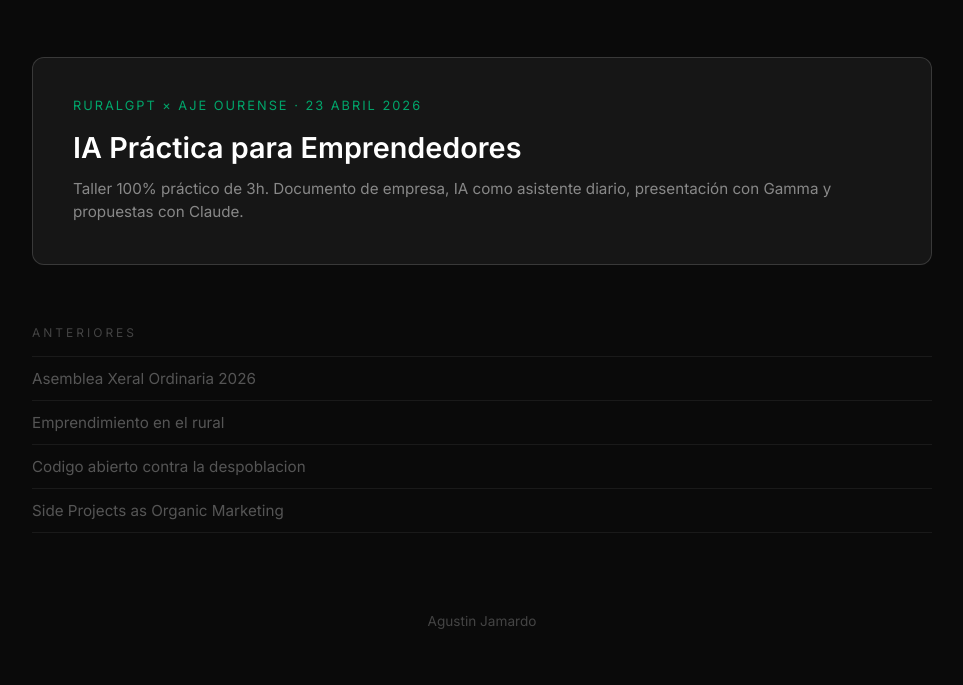
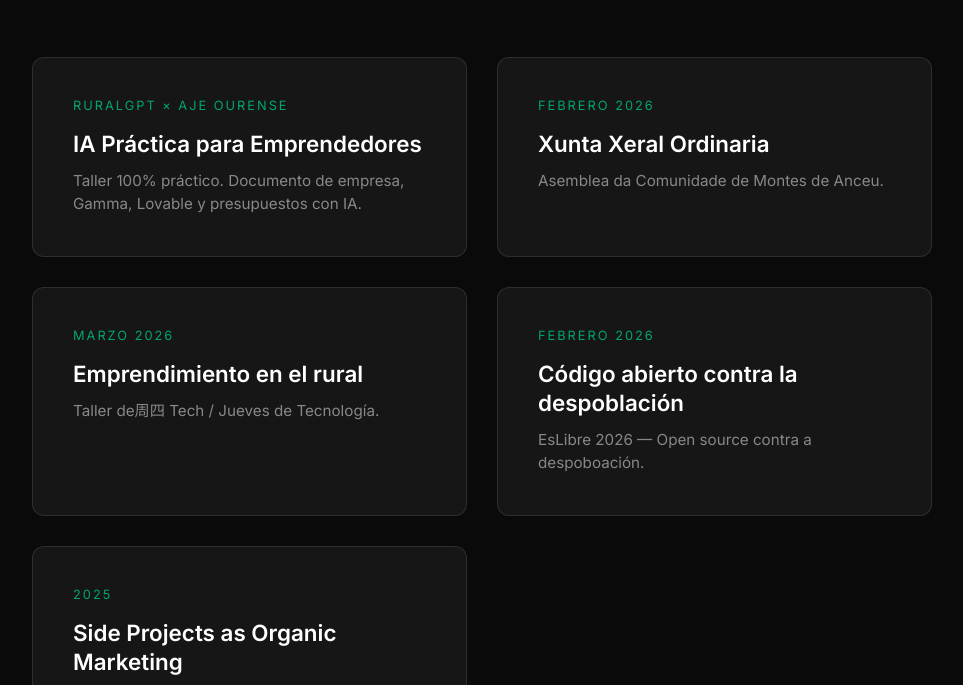
Before and after one commit to ruralhackers/presentations, a plain HTML site: page index.html in a window 1280 px wide. Shown: the part 112-797 px from the top of the page, without its empty margins (158-1121 px from the left). Drawn offline with Linux system fonts and the light colour scheme.

Commit message:
feat: add cards layout with AJE IA presentation

```diff
--- a/index.html
+++ b/index.html
@@ -122,20 +122,36 @@
     <h1>Presentations</h1>
 
     <div style="max-width:900px;width:100%;">
-        <a href="ia-2026-04-23-aje-ourense/index.html" class="card featured">
-            <div class="tag">RuralGPT × AJE Ourense · 23 Abril 2026</div>
-            <h2>IA Práctica para Emprendedores</h2>
-            <p>Taller 100% práctico de 3h. Documento de empresa, IA como asistente diario, presentación con Gamma y propuestas con Claude.</p>
-        </a>
-    </div>
+        <div class="presentations">
+            <a href="ia-practica-emprendedores/index.html" class="card">
+                <div class="tag">RuralGPT × AJE Ourense</div>
+                <h2>IA Práctica para Emprendedores</h2>
+                <p>Taller 100% práctico. Documento de empresa, Gamma, Lovable y presupuestos con IA.</p>
+            </a>
 
-    <div style="max-width:900px;width:100%;margin-top:60px;">
-        <div class="section-label">Anteriores</div>
-        <div class="older-list">
-            <a href="montes-anceu-2026/slides.html" class="older-item">Asemblea Xeral Ordinaria 2026</a>
-            <a href="jueves-tech-marzo-2026/slides.html" class="older-item">Emprendimiento en el rural</a>
-            <a href="eslibre-2026/index.html" class="older-item">Codigo abierto contra la despoblacion</a>
-            <a href="side-projects/index.html" class="older-item">Side Projects as Organic Marketing</a>
+            <a href="montes-anceu-2026/slides.html" class="card">
+                <div class="tag">Febrero 2026</div>
+                <h2>Xunta Xeral Ordinaria</h2>
+                <p>Asemblea da Comunidade de Montes de Anceu.</p>
+            </a>
+
+            <a href="jueves-tech-marzo-2026/slides.html" class="card">
+                <div class="tag">Marzo 2026</div>
+                <h2>Emprendimiento en el rural</h2>
+                <p>Taller de周四 Tech / Jueves de Tecnología.</p>
+            </a>
+
+            <a href="eslibre-2026/index.html" class="card">
+                <div class="tag">Febrero 2026</div>
+                <h2>Código abierto contra la despoblación</h2>
+                <p>EsLibre 2026 — Open source contra a despoboación.</p>
+            </a>
+
+            <a href="side-projects/index.html" class="card">
+                <div class="tag">2025</div>
+                <h2>Side Projects as Organic Marketing</h2>
+                <p>How passion-driven projects became marketing.</p>
+            </a>
         </div>
     </div>
 
```
